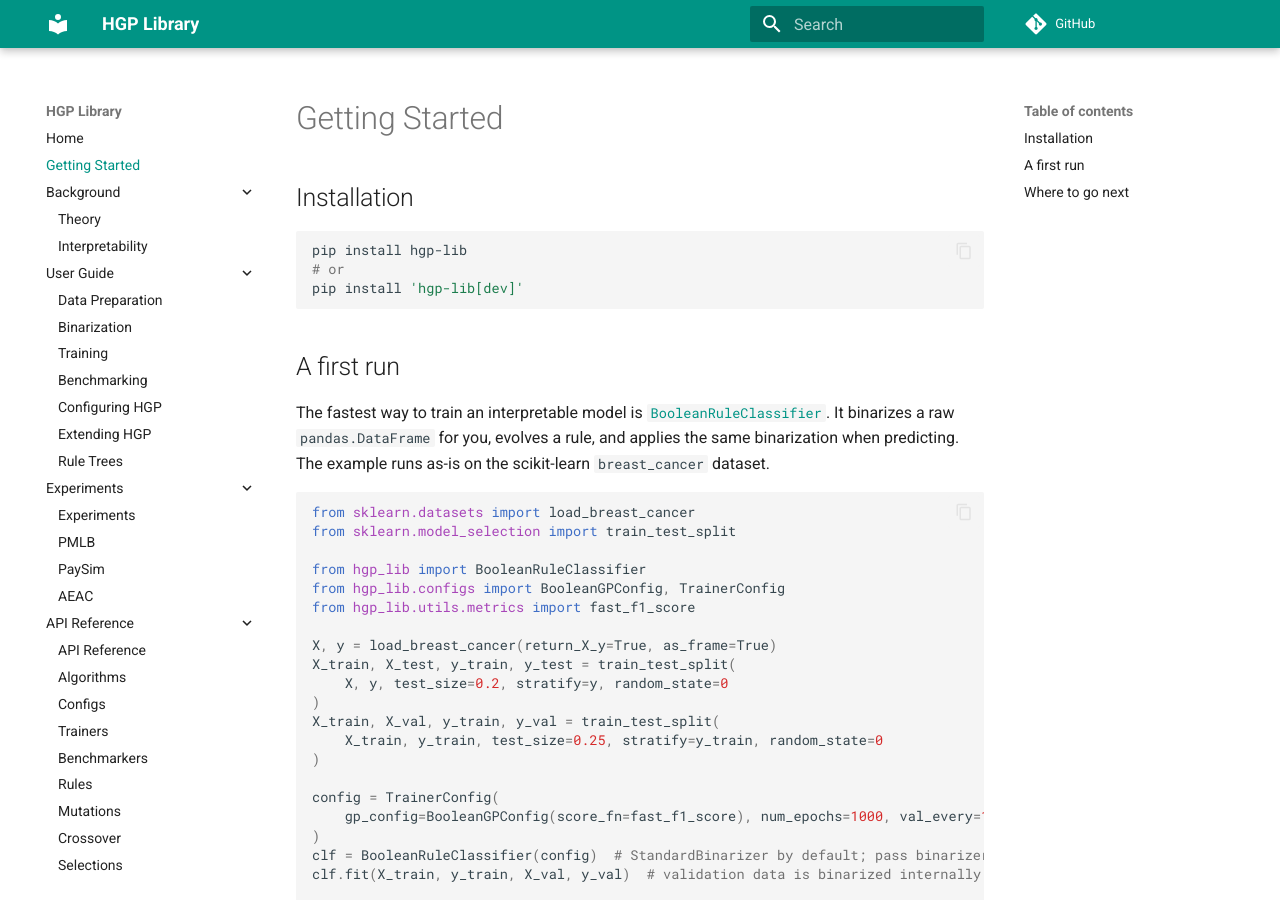
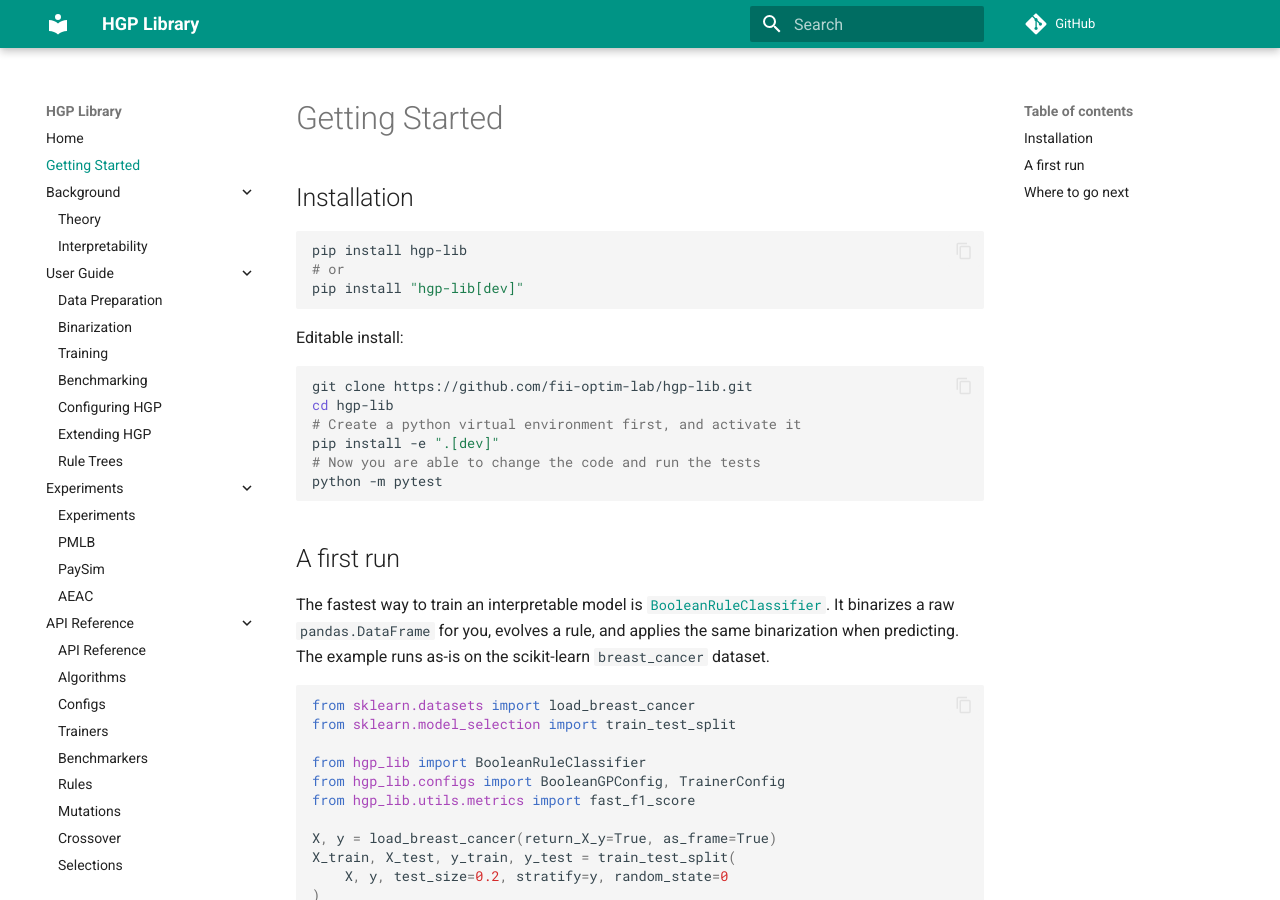
Before and after one commit to fii-optim-lab/hgp-lib, an MkDocs documentation site: the page built from docs/getting-started.md, in a window 1280 px wide and 900 px high. Built offline with MkDocs 1.6.1 and Material for MkDocs 9.7.7, drawn with Linux system fonts in a browser that asks for light colours; comment, search, counter and statistics services are not loaded.

Commit message:
Added instructions for editable install

````diff
--- a/docs/getting-started.md
+++ b/docs/getting-started.md
@@ -5,7 +5,17 @@
 ```bash
 pip install hgp-lib
 # or
-pip install 'hgp-lib[dev]'
+pip install "hgp-lib[dev]"
+```
+
+Editable install:
+```bash
+git clone https://github.com/fii-optim-lab/hgp-lib.git
+cd hgp-lib
+# Create a python virtual environment first, and activate it
+pip install -e ".[dev]"
+# Now you are able to change the code and run the tests
+python -m pytest
 ```
 
 ## A first run
````
Also changed, not shown: README.md (+12 -1 lines).
